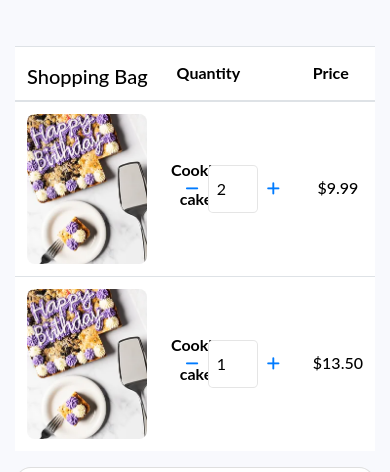
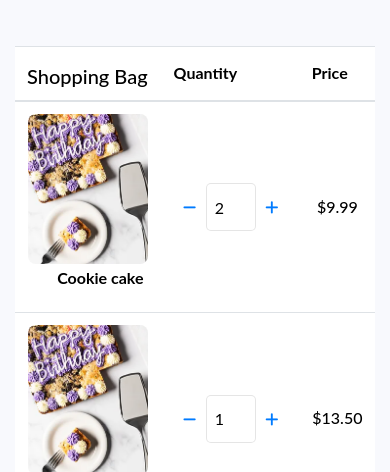
Before and after one commit to Bussyboo98/cookie, a plain HTML site: page cart.html in a window 390 px wide. Shown: the part 270-742 px from the top of the page. Drawn offline with nearby package versions, Linux system fonts and the light colour scheme.

Commit message:
changes cookieeee

```diff
--- a/cart.html
+++ b/cart.html
@@ -4,7 +4,7 @@
 <head>
     <meta charset="UTF-8">
     <meta name="viewport" content="width=device-width, initial-scale=1.0">
-    <title>Login</title>
+    <title>Cart</title>
     <link href="https://cdn.jsdelivr.net/npm/bootstrap@5.3.2/dist/css/bootstrap.min.css" rel="stylesheet"
         integrity="sha384-T3c6CoIi6uLrA9TneNEoa7RxnatzjcDSCmG1MXxSR1GAsXEV/Dwwykc2MPK8M2HN" crossorigin="anonymous">
     <link rel="stylesheet" href="./css/style.css">
@@ -105,7 +105,7 @@
                   <tbody>
                     <tr>
                       <th scope="row" colspan="2">
-                        <div class="d-flex align-items-center">
+                        <div class="d-flex align-items-center cart">
                           <img src="./images/cookicake.webp" class="img-fluid rounded-3"
                             style="width: 120px;" alt="">
                           <div class="flex-column ms-4">
@@ -137,7 +137,7 @@
                     </tr>
                     <tr>
                       <th scope="row" colspan="2" class="border-bottom-0">
-                        <div class="d-flex align-items-center">
+                        <div class="d-flex align-items-center cart">
                           <img src="./images/cookicake.webp" class="img-fluid rounded-3"
                             style="width: 120px;" alt="">
                           <div class="flex-column ms-4">
--- a/css/style.css
+++ b/css/style.css
@@ -548,4 +548,8 @@ nav{
     width: 40%;
 }
 
+.cart{
+    flex-direction: column;
 }
+
+}
```
